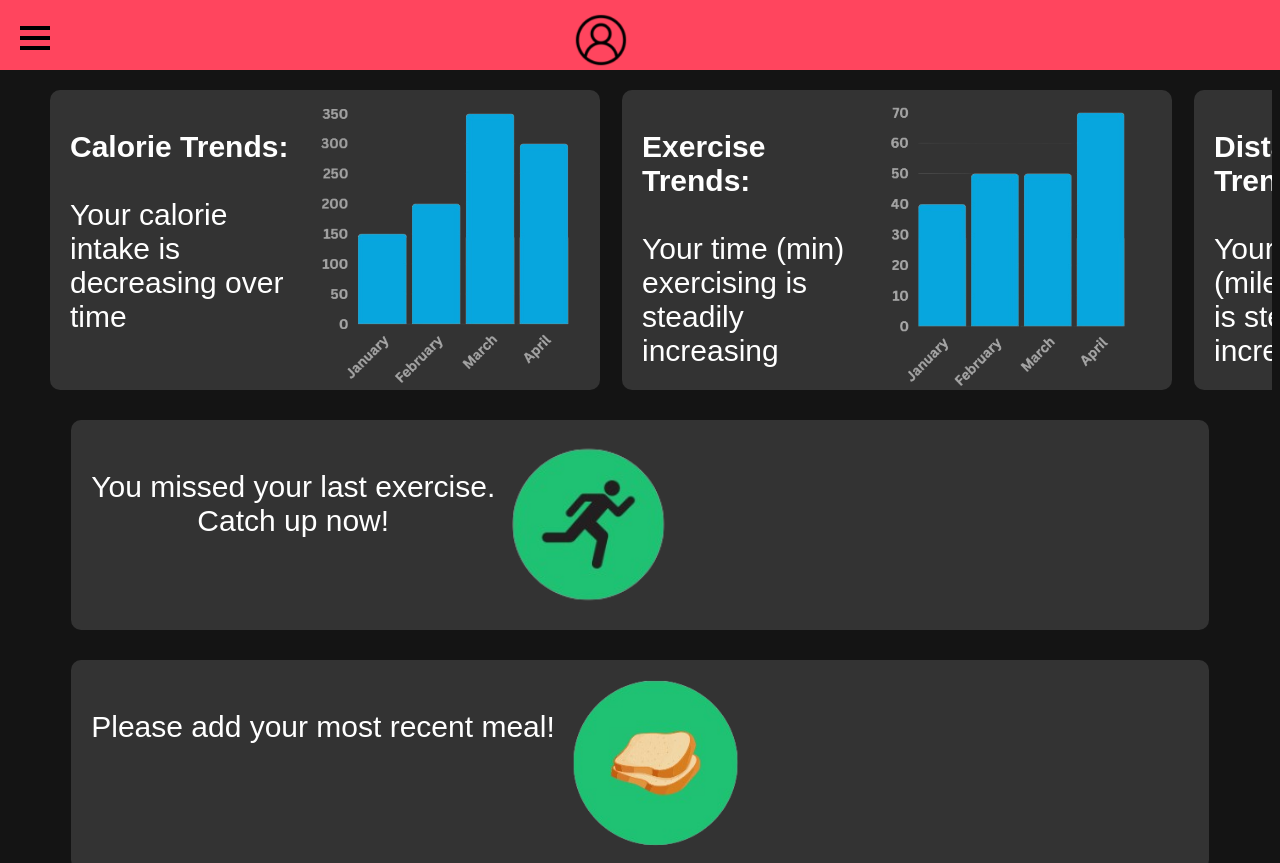
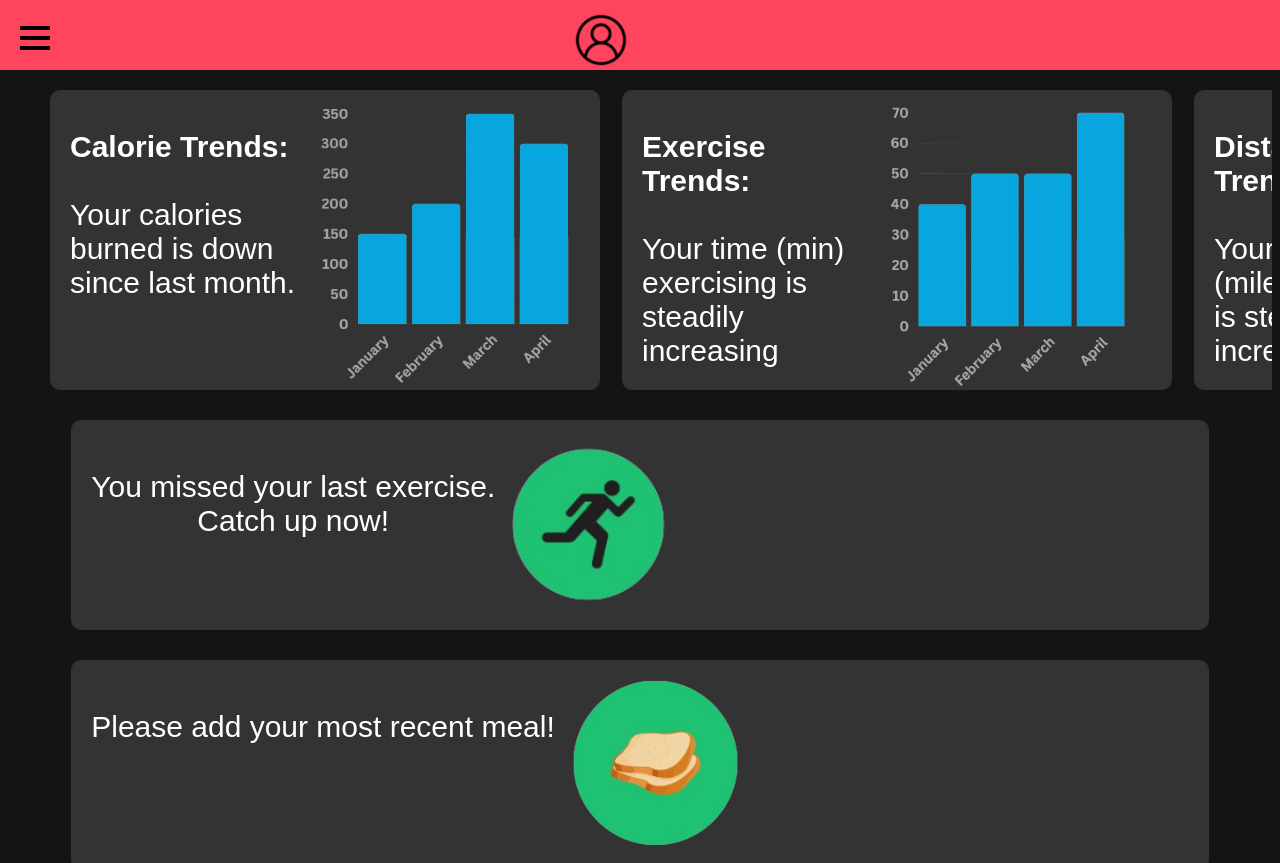
Before and after one commit to health-0201-05/phase-2, a plain HTML site: page final/new-phase-2-homepage/index.html in a window 1280 px wide. Shown: the top 863 px of the page. Drawn offline with Linux system fonts and the light colour scheme.

Commit message:
corrected homepage chart module

```diff
--- a/final/new-phase-2-homepage/index.html
+++ b/final/new-phase-2-homepage/index.html
@@ -37,7 +37,7 @@
                     <p class="gal-text">
                         <b>Calorie Trends:</b>
                         <br> <br>
-                        Your calorie intake is decreasing over time
+                        Your calories burned is down since last month.
                     </p>
                     <img class="gal-img" src="cals-chart.png"></img>
                 </div>
```
